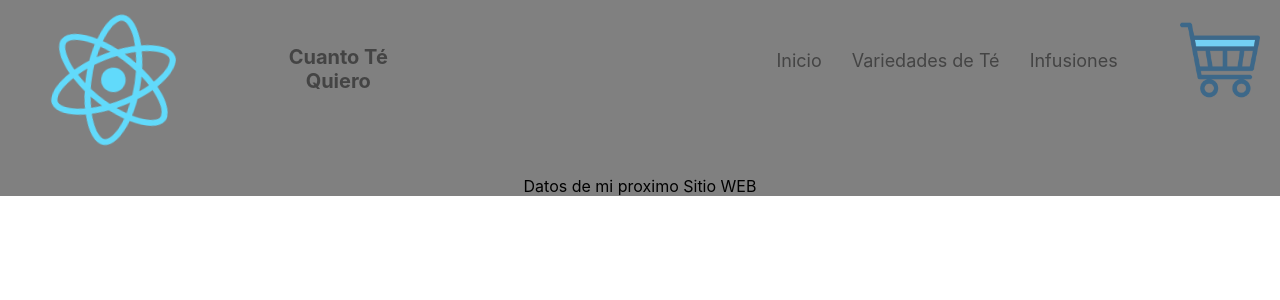
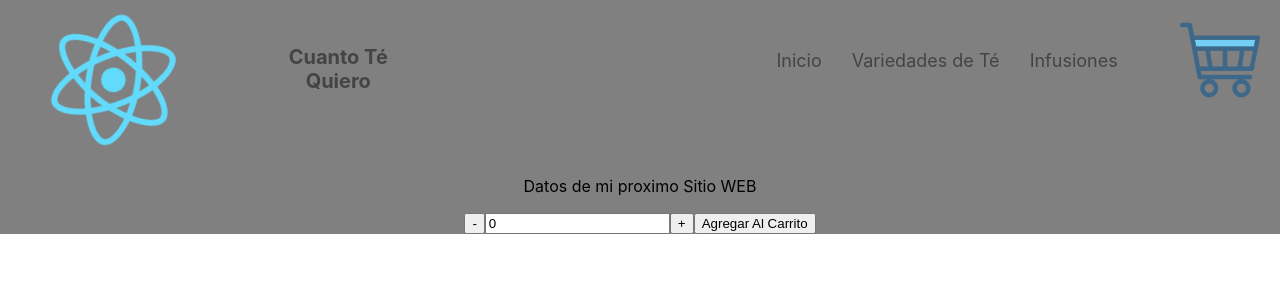
Before and after one commit to rugercl/palacios-react, a React (Create React App) app: page /item/1 in a window 1280 px wide. Shown: the top 300 px of the page. Built offline with nearby package versions, Linux system fonts and the light colour scheme.

Commit message:
contador

```diff
--- /dev/null
+++ b/src/components/ItemCount.jsx
@@ -0,0 +1,33 @@
+import React , {useState} from 'react';
+
+export default function ItemCount({stock, initial}) {
+    console.log(stock);
+    console.log(initial);
+    const [count, setCount] = useState(0);
+    const sumar = () => {
+        if(count < stock){
+            setCount(count + 1)
+        }};
+    const restar = () => {
+        if(count > initial){
+            setCount(count - 1)
+        }
+        };
+
+  return (
+
+    <div classNameName="item-count">
+
+        <form>
+                <span className="input-group-btn">
+                    <button className="btn btn-default"  onClick={restar} type="button">-</button>
+                </span>
+                <input  type="text"  className="form-control" value={count} min="1" max="5" align="center"/>
+                <span className="input-group-btn">
+                    <button className="btn btn-default"  onClick={sumar} type="button">+</button>
+                </span>
+                <input type="submit" value="Agregar Al Carrito" />
+        </form>
+    </div>
+  );
+  }
--- a/src/components/ItemListContainer.jsx
+++ b/src/components/ItemListContainer.jsx
@@ -1,3 +1,4 @@
+import ItemCount from './ItemCount';
 
 function ItemListContainer(props) {
     console.log(props)
@@ -5,6 +6,10 @@ function ItemListContainer(props) {
     return(
         <div>
             <p>{greeting}</p>
+            <div>
+            <ItemCount stock={5} initial={1}/>
+
+            </div>
         </div>
     )
     }
--- a/src/components/NavBar.css
+++ b/src/components/NavBar.css
@@ -36,6 +36,12 @@
   height: auto;
   padding: 20px;
 }
+.item-count {
+  display: inline-block;
+  font-size: 20px;
+  color: #444;
+  padding: 20px;
+}
 
 @media screen and (max-width: 768px) {
   .menu {
```
